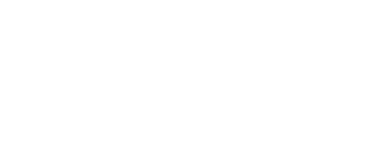
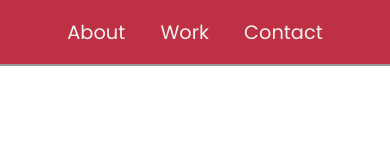
Before and after one commit to chiarastef/freeCodeCamp-projects, a plain HTML site: page responsive-web-design/project-5/index.html in a window 390 px wide. Drawn offline with Linux system fonts and the light colour scheme.

Commit message:
Added responsive navbar

```diff
--- a/responsive-web-design/project-5/index.html
+++ b/responsive-web-design/project-5/index.html
@@ -5,7 +5,19 @@
     <meta http-equiv="X-UA-Compatible" content="IE=edge" />
     <meta name="viewport" content="width=device-width, initial-scale=1.0" />
     <title>Personal Portfolio</title>
+    <link
+      href="https://fonts.googleapis.com/css2?family=Poppins:ital,wght@0,400;1,200&family=Raleway:wght@700&display=swap"
+      rel="stylesheet"
+    />
     <link rel="stylesheet" href="styles.css" />
   </head>
-  <body></body>
+  <body>
+    <nav>
+      <ul>
+        <li><a href="#">About</a></li>
+        <li><a href="#">Work</a></li>
+        <li><a href="#">Contact</a></li>
+      </ul>
+    </nav>
+  </body>
 </html>
--- a/responsive-web-design/project-5/styles.css
+++ b/responsive-web-design/project-5/styles.css
@@ -0,0 +1,71 @@
+* {
+  box-sizing: border-box;
+  margin: 0;
+  padding: 0;
+}
+
+html {
+  font-size: 62.5%;
+}
+
+body {
+  font-family: "Poppins", sans-serif;
+  font-size: 1.8rem;
+  color: #f0f0f0;
+}
+
+/* Navbar */
+
+nav {
+  position: fixed;
+  top: 0;
+  width: 100%;
+  background-color: #be3144;
+  box-shadow: 0 2px 0 rgba(0, 0, 0, 0.4);
+}
+
+ul {
+  display: flex;
+  flex-direction: row;
+  justify-content: flex-end;
+  margin-right: 2rem;
+  list-style: none;
+}
+
+a {
+  text-decoration: none;
+  color: #f0f0f0;
+}
+
+nav a {
+  text-decoration: none;
+  color: #f0f0f0;
+  display: block;
+  font-size: 2.2rem;
+  padding: 2rem;
+}
+
+nav a:hover {
+  background-color: #45567d;
+}
+
+/* End navbar */
+
+/* Tablet */
+@media (max-width: 48em) {
+  html {
+    font-size: 58%;
+  }
+}
+
+/* Mobile */
+@media (max-width: 26.56em) {
+  html {
+    font-size: 55%;
+  }
+
+  ul {
+    justify-content: center;
+    margin: 0 1rem;
+  }
+}
```
